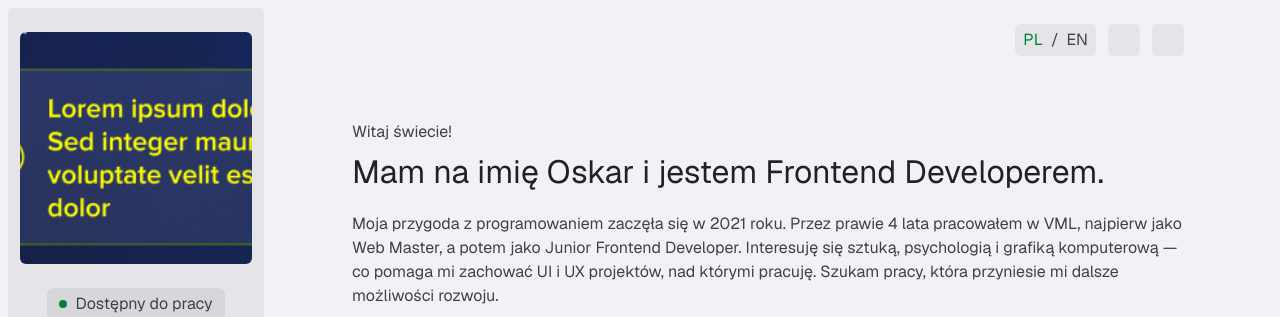
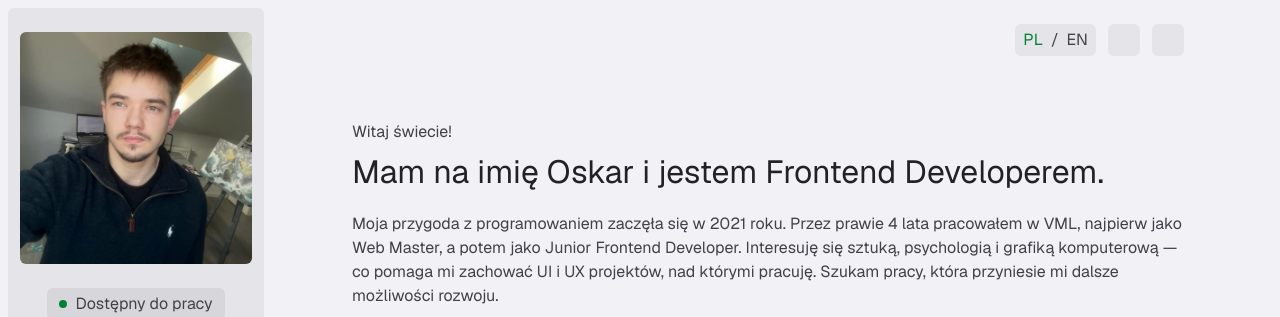
Before and after one commit to OskarWiktor/curriculum-vitae, a Next.js app: page / in a window 1280 px wide. Shown: the top 317 px of the page. Built offline with nearby package versions, Linux system fonts and the light colour scheme; some icons are missing.

Commit message:
feat: profile picture

```diff
--- a/app/ui/sidenav.tsx
+++ b/app/ui/sidenav.tsx
@@ -23,9 +23,9 @@ export default function SideNav() {
 			<section className='flex flex-col w-full pt-3 pb-3 md:pt-6 md:pb-6 items-center border-b-1 border-[var(--color-border)]'>
 				<div className='relative w-full h-58 mb-3 md:mb-6'>
 					<Image
-						src='/assets/test.png'
+						src='/assets/profile.jpg'
 						fill
-						alt='test'
+						alt='Oskar Wiktor profile picture for cv'
 						className='rounded-md object-cover object-center'
 					/>
 				</div>
```
Also changed, not shown: public/assets/profile.jpg (added).
